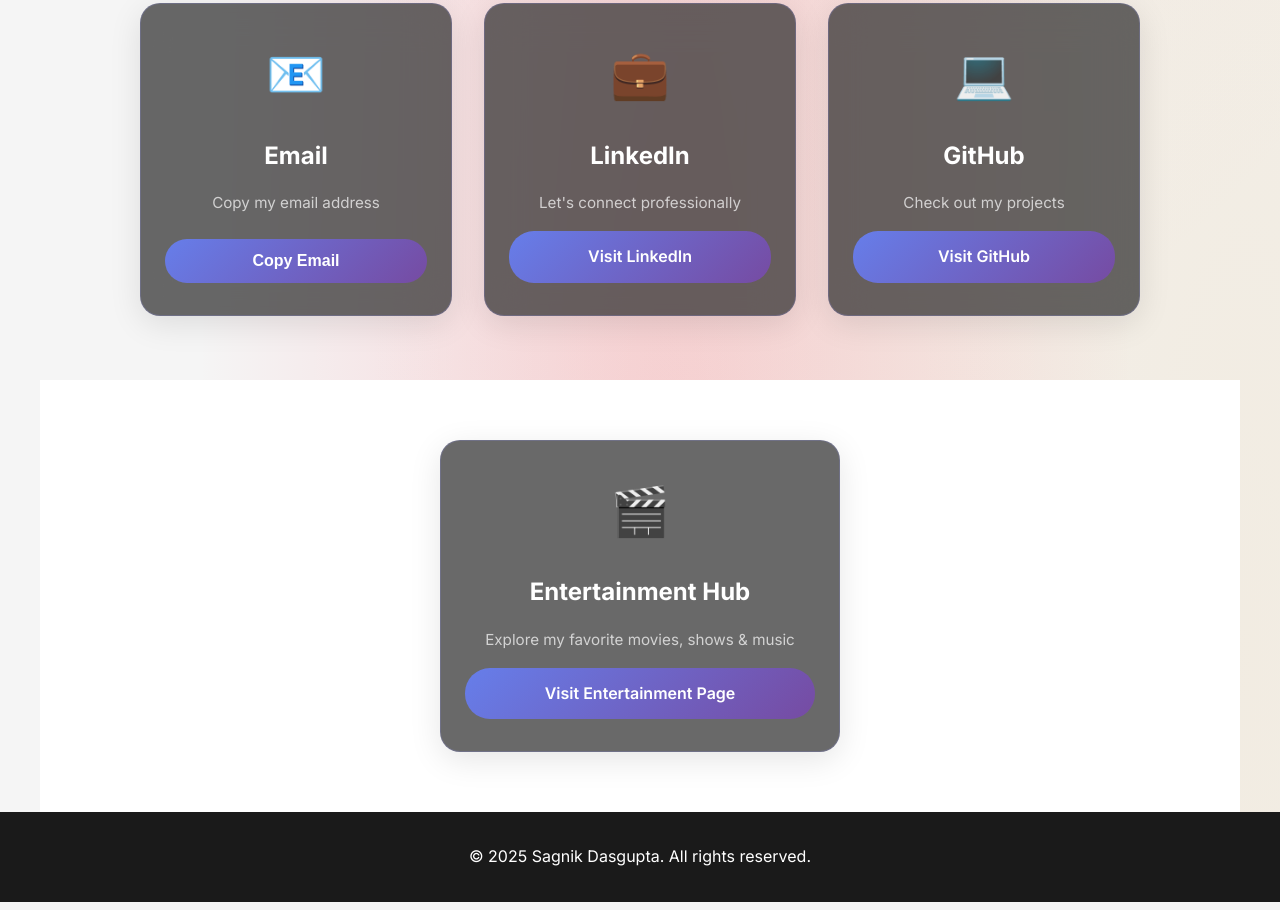
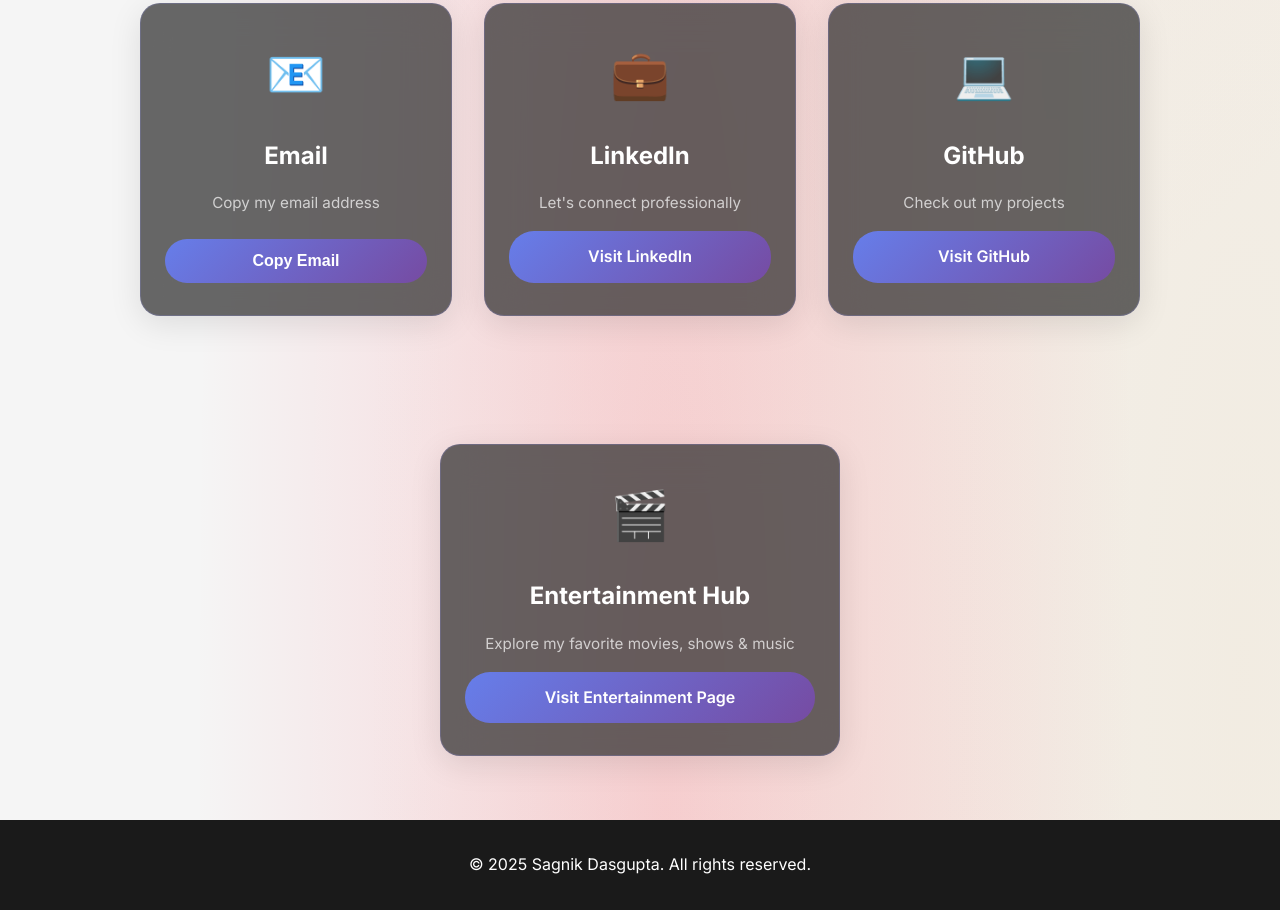
Before and after one commit to sagnickelodeon/sagnickelodeon.github.io, a plain HTML site: page index.html in a window 1280 px wide. Shown: the part 5042-5952 px from the top of the page. Drawn offline with Linux system fonts and the light colour scheme.

Commit message:
Update index.html

```diff
--- a/index.html
+++ b/index.html
@@ -1308,7 +1308,7 @@
     </section>
 
     <!-- Entertainment Section -->
-    <section id="entertainment-link" style="padding: 60px 5%; background: var(--card-bg);">
+    <section id="entertainment-link" style="text-align: center; padding: 4rem 2rem;">
         <div class="contact-card" style="max-width: 400px; margin: 0 auto;">
             <div class="contact-icon">🎬</div>
             <h3>Entertainment Hub</h3>
@@ -1318,6 +1318,7 @@
             </a>
         </div>
     </section>
+
 
 
 
```
